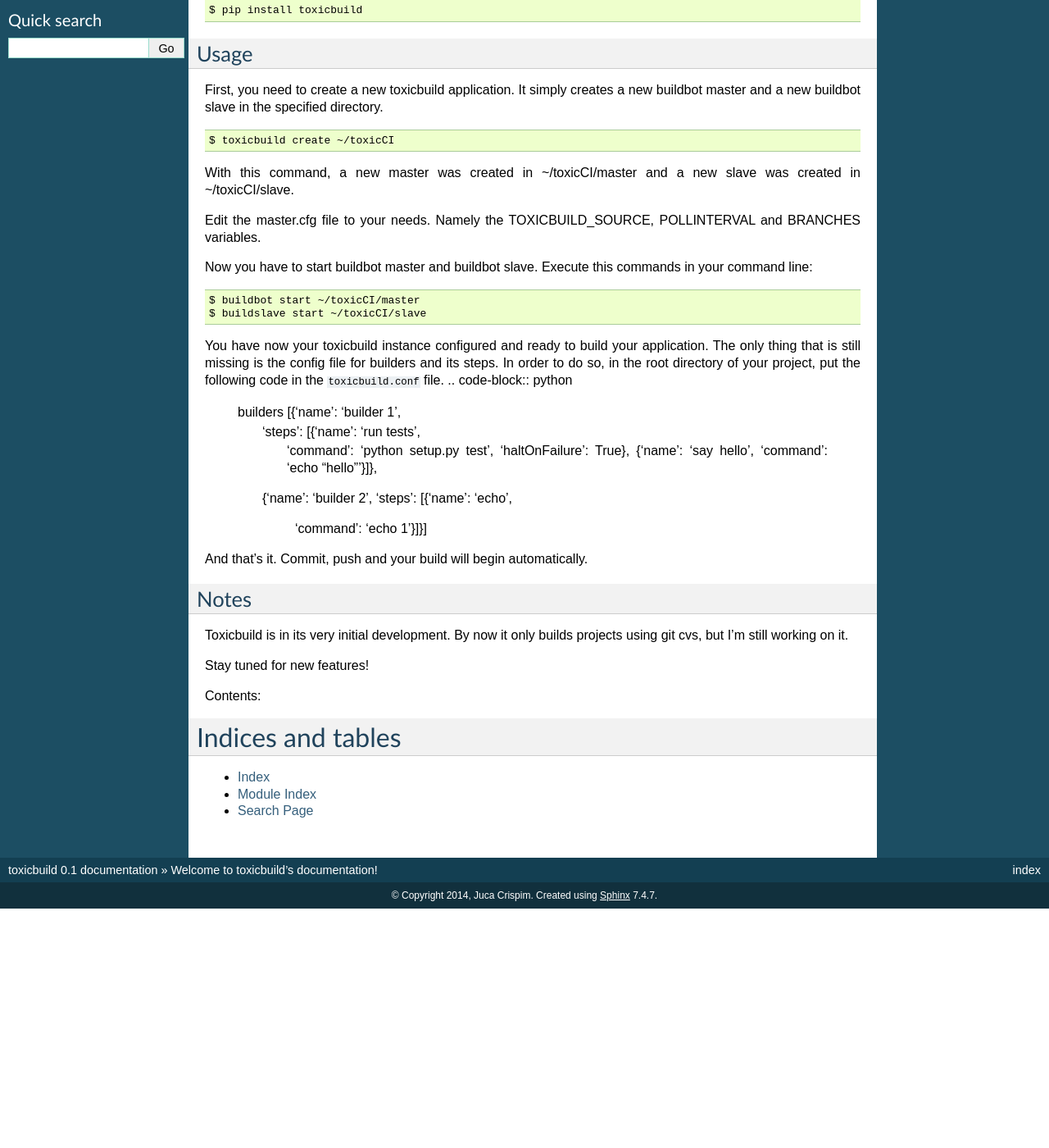
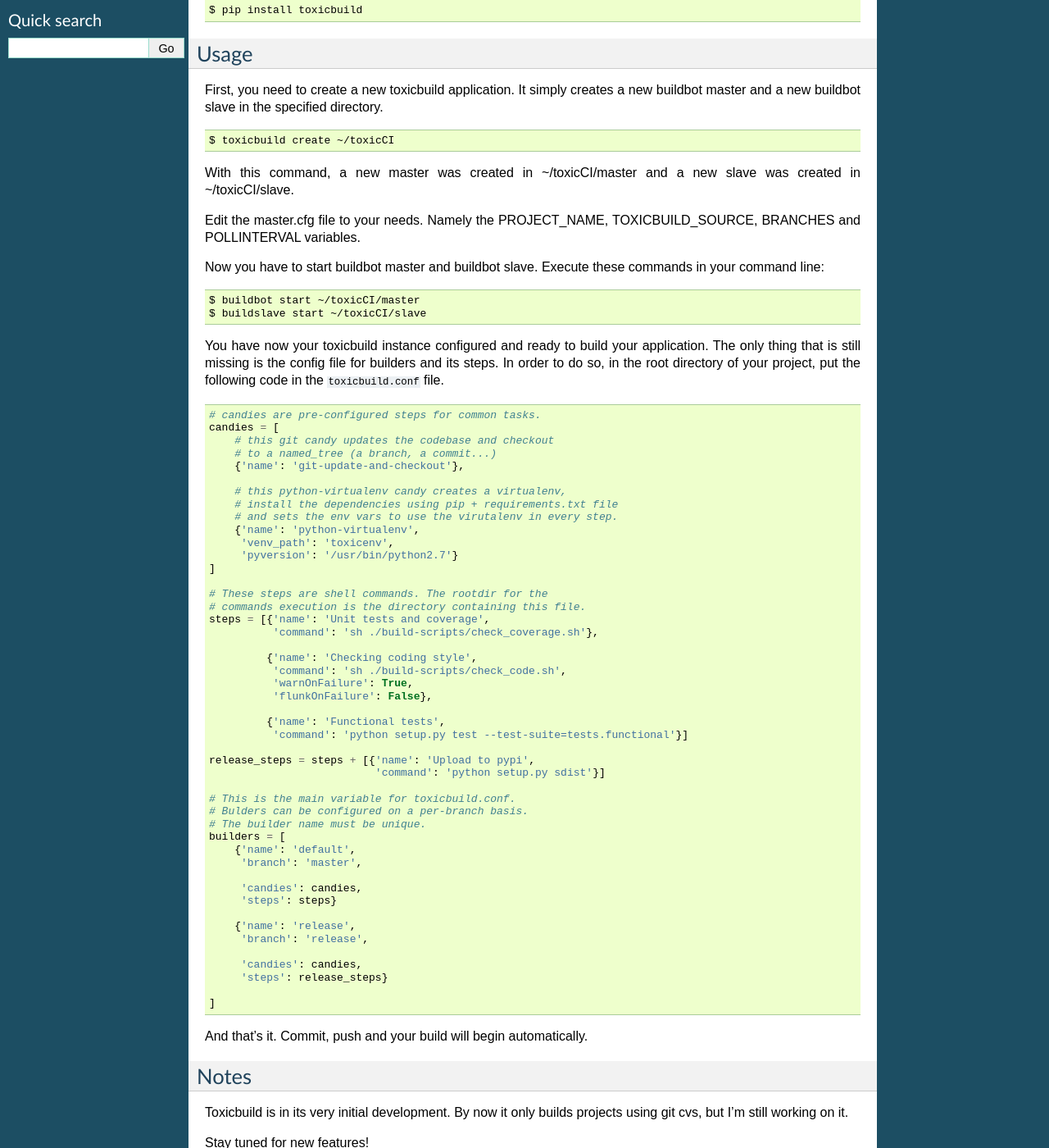
Before and after one commit to jucacrispim/toxicbuild, a Sphinx documentation site: the page built from docs/source/index.rst, in a window 1280 px wide and 1400 px high, scrolled down 228 px. Shown: the whole window at 82% size. Built offline with Sphinx 7.4.7, drawn with Linux system fonts in a browser that asks for light colours; before the commit the page ends 1336 px from its top, so only the background shows below that.

Commit message:
updating docs

```diff
--- a/docs/source/index.rst
+++ b/docs/source/index.rst
@@ -32,11 +32,11 @@
 With this command, a new master was created in ~/toxicCI/master and a new
 slave was created in ~/toxicCI/slave.
 
-Edit the master.cfg file to your needs. Namely the TOXICBUILD_SOURCE,
-POLLINTERVAL and BRANCHES variables.
+Edit the master.cfg file to your needs. Namely the PROJECT_NAME,
+TOXICBUILD_SOURCE, BRANCHES and POLLINTERVAL variables.
 
-Now you have to start buildbot master and buildbot slave. Execute this commands
-in your command line:
+Now you have to start buildbot master and buildbot slave. Execute these
+commands in your command line:
 
 .. code-block:: sh
 
@@ -47,17 +47,56 @@
 application. The only thing that is still missing is the config file for
 builders and its steps. In order to do so, in the root directory of your
 project, put the following code in the ``toxicbuild.conf`` file.
+
 .. code-block:: python
 
-	builders [{'name': 'builder 1',
-	           'steps': [{'name': 'run tests',
-		              'command': 'python setup.py test',
-			      'haltOnFailure': True},
-			      {'name': 'say hello',
-			      'command': 'echo "hello"'}]},
-		   {'name': 'builder 2',
-		   'steps': [{'name': 'echo',
-		              'command': 'echo 1'}]}]
+    # candies are pre-configured steps for common tasks.
+    candies = [
+	# this git candy updates the codebase and checkout
+	# to a named_tree (a branch, a commit...)
+	{'name': 'git-update-and-checkout'},
+
+	# this python-virtualenv candy creates a virtualenv,
+	# install the dependencies using pip + requirements.txt file
+	# and sets the env vars to use the virutalenv in every step.
+	{'name': 'python-virtualenv',
+	 'venv_path': 'toxicenv',
+	 'pyversion': '/usr/bin/python2.7'}
+    ]
+
+    # These steps are shell commands. The rootdir for the
+    # commands execution is the directory containing this file.
+    steps = [{'name': 'Unit tests and coverage',
+	      'command': 'sh ./build-scripts/check_coverage.sh'},
+
+	     {'name': 'Checking coding style',
+	      'command': 'sh ./build-scripts/check_code.sh',
+	      'warnOnFailure': True,
+	      'flunkOnFailure': False},
+
+	     {'name': 'Functional tests',
+	      'command': 'python setup.py test --test-suite=tests.functional'}]
+
+    release_steps = steps + [{'name': 'Upload to pypi',
+			      'command': 'python setup.py sdist'}]
+
+    # This is the main variable for toxicbuild.conf.
+    # Bulders can be configured on a per-branch basis.
+    # The builder name must be unique.
+    builders = [
+	{'name': 'default',
+	 'branch': 'master',
+
+	 'candies': candies,
+	 'steps': steps}
+
+	{'name': 'release',
+	 'branch': 'release',
+
+	 'candies': candies,
+	 'steps': release_steps}
+
+    ]
 
 And that's it. Commit, push and your build will begin automatically.
 
```
Also changed, not shown: toxicbuild.conf (+34 -8 lines), 1 other file.
